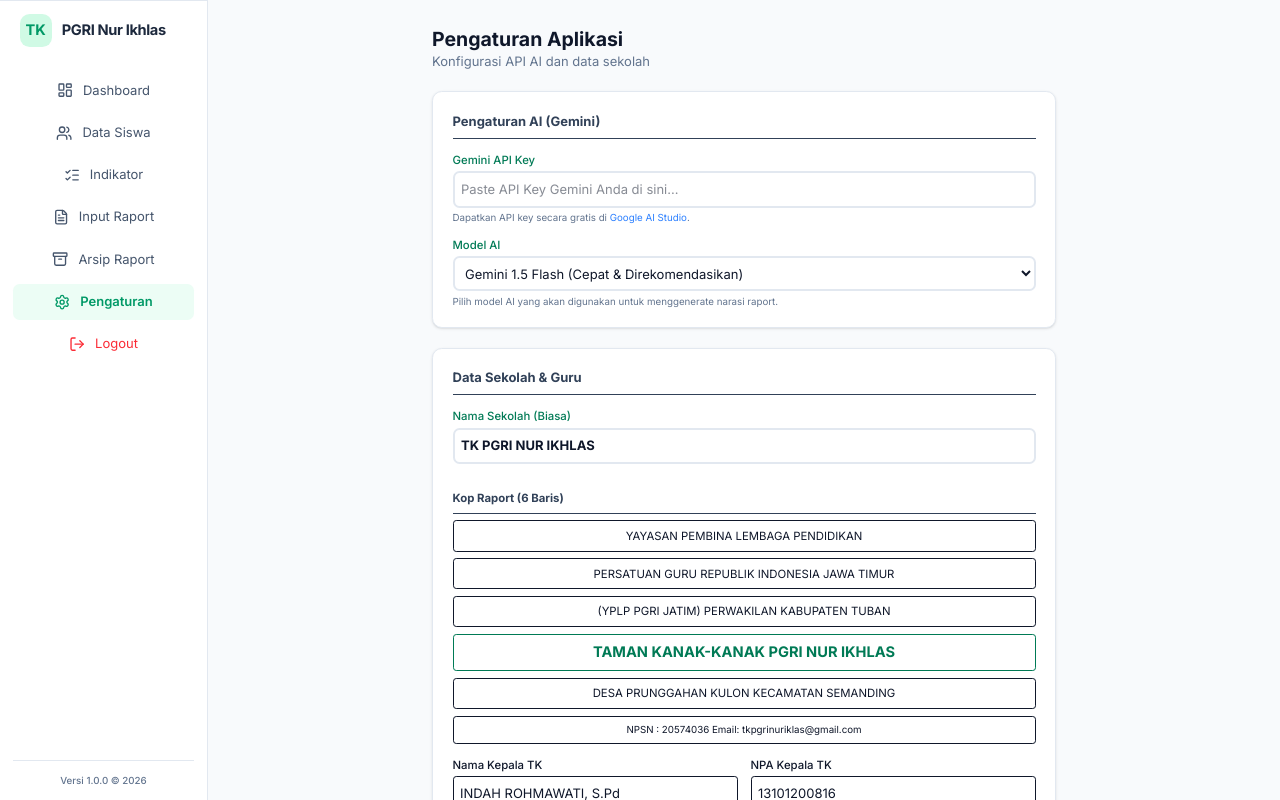
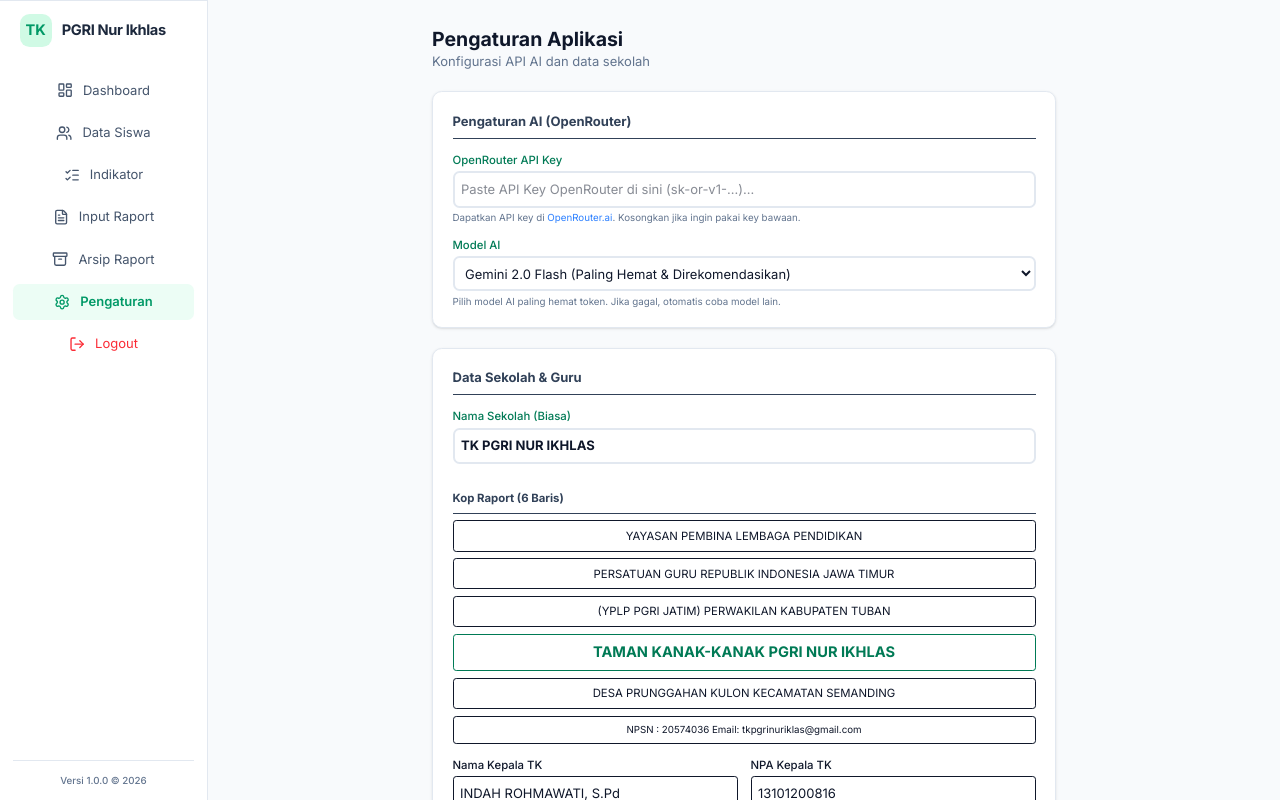
Before and after one commit to asrulefen/asrulefen, a Next.js app: page /pengaturan in a window 1280 px wide. Built offline with nearby package versions, Linux system fonts and the light colour scheme; no server answers; the database is empty.

Commit message:
feat: migrasi AI ke OpenRouter hemat token + foto kegiatan reusable

```diff
--- /dev/null
+++ b/migrate_foto.mjs
@@ -0,0 +1,25 @@
+import { createClient } from "@libsql/client";
+
+const db = createClient({
+  url: process.env.TURSO_DATABASE_URL || "file:raport.db",
+  authToken: process.env.TURSO_AUTH_TOKEN,
+});
+
+async function migrate() {
+  console.log("Membuat tabel foto_kegiatan...");
+
+  await db.executeMultiple(`
+    CREATE TABLE IF NOT EXISTS foto_kegiatan (
+      id INTEGER PRIMARY KEY AUTOINCREMENT,
+      kategori TEXT NOT NULL,
+      semester TEXT DEFAULT '1',
+      foto_base64 TEXT NOT NULL,
+      user_id TEXT DEFAULT '1',
+      created_at DATETIME DEFAULT CURRENT_TIMESTAMP
+    );
+  `);
+
+  console.log("✅ Tabel foto_kegiatan berhasil dibuat!");
+}
+
+migrate().catch(console.error);
--- /dev/null
+++ b/src/app/api/foto-kegiatan/route.ts
@@ -0,0 +1,99 @@
+import { NextResponse } from 'next/server';
+import db from '@/lib/db';
+import { getServerSession } from "next-auth/next";
+import { authOptions } from "@/app/api/auth/[...nextauth]/route";
+
+export async function GET(req: Request) {
+  try {
+    const session = await getServerSession(authOptions);
+    if (!session?.user?.email) return NextResponse.json({ error: 'Unauthorized' }, { status: 401 });
+
+    const userRes = await db.execute({ sql: 'SELECT id FROM users WHERE email = ?', args: [session.user.email] });
+    if (userRes.rows.length === 0) return NextResponse.json({ error: 'Unauthorized' }, { status: 401 });
+    const userId = userRes.rows[0].id;
+
+    const { searchParams } = new URL(req.url);
+    const kategori = searchParams.get('kategori');
+    const semester = searchParams.get('semester') || '1';
+
+    if (kategori) {
+      const data = await db.execute({
+        sql: 'SELECT id, kategori, semester, foto_base64 FROM foto_kegiatan WHERE kategori = ? AND semester = ? AND user_id = ? ORDER BY created_at ASC',
+        args: [kategori, semester, userId.toString()]
+      });
+      return NextResponse.json(data.rows);
+    } else {
+      // Return all photos grouped by category for current semester
+      const data = await db.execute({
+        sql: 'SELECT id, kategori, semester, foto_base64 FROM foto_kegiatan WHERE semester = ? AND user_id = ? ORDER BY kategori ASC, created_at ASC',
+        args: [semester, userId.toString()]
+      });
+      return NextResponse.json(data.rows);
+    }
+  } catch (error: any) {
+    console.error("Foto kegiatan GET error:", error);
+    return NextResponse.json({ error: error.message || 'Failed to fetch foto' }, { status: 500 });
+  }
+}
+
+export async function POST(req: Request) {
+  try {
+    const session = await getServerSession(authOptions);
+    if (!session?.user?.email) return NextResponse.json({ error: 'Unauthorized' }, { status: 401 });
+
+    const userRes = await db.execute({ sql: 'SELECT id FROM users WHERE email = ?', args: [session.user.email] });
+    if (userRes.rows.length === 0) return NextResponse.json({ error: 'Unauthorized' }, { status: 401 });
+    const userId = userRes.rows[0].id;
+
+    const { kategori, semester, fotos } = await req.json();
+
+    if (!kategori || !fotos || !Array.isArray(fotos)) {
+      return NextResponse.json({ error: 'kategori dan fotos (array) wajib diisi' }, { status: 400 });
+    }
+
+    const insertedIds: number[] = [];
+
+    for (const foto_base64 of fotos) {
+      const result = await db.execute({
+        sql: 'INSERT INTO foto_kegiatan (kategori, semester, foto_base64, user_id) VALUES (?, ?, ?, ?)',
+        args: [kategori, semester || '1', foto_base64, userId.toString()]
+      });
+      if (result.lastInsertRowid) {
+        insertedIds.push(Number(result.lastInsertRowid));
+      }
+    }
+
+    return NextResponse.json({ success: true, insertedIds });
+  } catch (error: any) {
+    console.error("Foto kegiatan POST error:", error);
+    return NextResponse.json({ error: error.message || 'Failed to save foto' }, { status: 500 });
+  }
+}
+
+export async function DELETE(req: Request) {
+  try {
+    const session = await getServerSession(authOptions);
+    if (!session?.user?.email) return NextResponse.json({ error: 'Unauthorized' }, { status: 401 });
+
+    const userRes = await db.execute({ sql: 'SELECT id FROM users WHERE email = ?', args: [session.user.email] });
+    if (userRes.rows.length === 0) return NextResponse.json({ error: 'Unauthorized' }, { status: 401 });
+    const userId = userRes.rows[0].id;
+
+    const { searchParams } = new URL(req.url);
+    const id = searchParams.get('id');
+
+    if (!id) {
+      return NextResponse.json({ error: 'ID foto wajib diisi' }, { status: 400 });
+    }
+
+    await db.execute({
+      sql: 'DELETE FROM foto_kegiatan WHERE id = ? AND user_id = ?',
+      args: [id, userId.toString()]
+    });
+
+    return NextResponse.json({ success: true });
+  } catch (error: any) {
+    console.error("Foto kegiatan DELETE error:", error);
+    return NextResponse.json({ error: error.message || 'Failed to delete foto' }, { status: 500 });
+  }
+}
--- a/src/app/pengaturan/page.tsx
+++ b/src/app/pengaturan/page.tsx
@@ -4,7 +4,8 @@ import { Save, KeyRound, FileUp, FileDown, UploadCloud } from "lucide-react";
 
 export default function PengaturanPage() {
   const [settings, setSettings] = useState({
-    gemini_api_key: "",
+    openrouter_api_key: "",
+    ai_model: "google/gemini-2.0-flash-001",
     nama_sekolah: "TK PGRI NUR IKHLAS",
     kop_1: "YAYASAN PEMBINA LEMBAGA PENDIDIKAN",
     kop_2: "PERSATUAN GURU REPUBLIK INDONESIA JAWA TIMUR",
@@ -26,7 +27,6 @@ export default function PengaturanPage() {
     kec_lembaga: "SEMANDING",
     kab_lembaga: "TUBAN",
     prov_lembaga: "JAWA TIMUR",
-    gemini_model: "gemini-1.5-flash"
   });
 
   const [isLoading, setIsLoading] = useState(false);
@@ -105,35 +105,35 @@ export default function PengaturanPage() {
 
 
         <div className="bg-white p-6 rounded-xl shadow-sm border border-slate-200 space-y-4">
-          <h2 className="font-bold border-b pb-2 text-slate-700">Pengaturan AI (Gemini)</h2>
+          <h2 className="font-bold border-b pb-2 text-slate-700">Pengaturan AI (OpenRouter)</h2>
 
           <div className="grid grid-cols-1 md:grid-cols-2 gap-4">
             <div className="md:col-span-2">
-              <label className="block text-sm font-medium mb-1 text-emerald-700">Gemini API Key</label>
+              <label className="block text-sm font-medium mb-1 text-emerald-700">OpenRouter API Key</label>
               <input
                 type="text"
                 className="w-full p-2 border-2 border-slate-200 rounded-lg"
-                value={settings.gemini_api_key || ""}
-                onChange={e => setSettings({...settings, gemini_api_key: e.target.value})}
-                placeholder="Paste API Key Gemini Anda di sini..."
+                value={settings.openrouter_api_key || ""}
+                onChange={e => setSettings({...settings, openrouter_api_key: e.target.value})}
+                placeholder="Paste API Key OpenRouter di sini (sk-or-v1-...)..."
               />
               <p className="text-xs text-slate-500 mt-1">
-                Dapatkan API key secara gratis di <a href="https://aistudio.google.com/app/apikey" target="_blank" rel="noopener noreferrer" className="text-blue-500 hover:underline">Google AI Studio</a>.
+                Dapatkan API key di <a href="https://openrouter.ai/keys" target="_blank" rel="noopener noreferrer" className="text-blue-500 hover:underline">OpenRouter.ai</a>. Kosongkan jika ingin pakai key bawaan.
               </p>
             </div>
             <div className="md:col-span-2">
               <label className="block text-sm font-medium mb-1 text-emerald-700">Model AI</label>
               <select
                 className="w-full p-2 border-2 border-slate-200 rounded-lg"
-                value={settings.gemini_model || "gemini-1.5-flash"}
-                onChange={e => setSettings({...settings, gemini_model: e.target.value})}
+                value={settings.ai_model || "google/gemini-2.0-flash-001"}
+                onChange={e => setSettings({...settings, ai_model: e.target.value})}
               >
-                <option value="gemini-1.5-flash">Gemini 1.5 Flash (Cepat & Direkomendasikan)</option>
-                <option value="gemini-1.5-pro">Gemini 1.5 Pro (Lebih Pintar)</option>
-                <option value="gemini-2.5-flash">Gemini 2.5 Flash</option>
-                <option value="gemini-3.5-flash">Gemini 3.5 Flash</option>
+                <option value="google/gemini-2.0-flash-001">Gemini 2.0 Flash (Paling Hemat & Direkomendasikan)</option>
+                <option value="google/gemini-2.5-flash">Gemini 2.5 Flash (Lebih Pintar)</option>
+                <option value="meta-llama/llama-3.1-8b-instruct">Llama 3.1 8B (Gratis)</option>
+                <option value="mistralai/mistral-7b-instruct">Mistral 7B (Gratis)</option>
               </select>
-              <p className="text-xs text-slate-500 mt-1">Pilih model AI yang akan digunakan untuk menggenerate narasi raport.</p>
+              <p className="text-xs text-slate-500 mt-1">Pilih model AI paling hemat token. Jika gagal, otomatis coba model lain.</p>
             </div>
           </div>
         </div>
--- a/src/app/raport/page.tsx
+++ b/src/app/raport/page.tsx
@@ -31,6 +31,13 @@ export default function RaportPage() {
     literasi: [],
     projek: []
   });
+  // Track DB IDs per kategori untuk delete
+  const [fotoIds, setFotoIds] = useState<{ [key: string]: number[] }>({
+    agama: [],
+    jati_diri: [],
+    literasi: [],
+    projek: []
+  });
   const [activeCropCategory, setActiveCropCategory] = useState<string | null>(null);
 
   useEffect(() => {
@@ -50,6 +57,21 @@ export default function RaportPage() {
       if (Array.isArray(data)) setIndikatorList(data);
       else console.error("Error fetching indikator:", data);
     });
+    // Load foto tersimpan dari DB per semester
+    fetch(`/api/foto-kegiatan?semester=${semesterIndikator}`).then(r => r.json()).then(data => {
+      if (Array.isArray(data)) {
+        const grouped: { [key: string]: string[] } = { agama: [], jati_diri: [], literasi: [], projek: [] };
+        const groupedIds: { [key: string]: number[] } = { agama: [], jati_diri: [], literasi: [], projek: [] };
+        data.forEach((row: any) => {
+          if (grouped[row.kategori]) {
+            grouped[row.kategori].push(row.foto_base64);
+            groupedIds[row.kategori].push(row.id);
+          }
+        });
+        setFotos(grouped);
+        setFotoIds(groupedIds);
+      }
+    }).catch(e => console.error("Gagal load foto:", e));
   }, [semesterIndikator]);
 
 
@@ -163,6 +185,16 @@ export default function RaportPage() {
   };
 
   const removeFoto = (category: string, index: number) => {
+    // Hapus dari DB jika ada ID-nya
+    const dbId = fotoIds[category]?.[index];
+    if (dbId) {
+      fetch(`/api/foto-kegiatan?id=${dbId}`, { method: 'DELETE' }).catch(e => console.error('Gagal hapus foto dari DB:', e));
+      setFotoIds(prev => {
+        const newIds = [...prev[category]];
+        newIds.splice(index, 1);
+        return { ...prev, [category]: newIds };
+      });
+    }
     setFotos(prev => {
       const newArr = [...prev[category]];
       newArr.splice(index, 1);
@@ -400,18 +432,34 @@ export default function RaportPage() {
 
       {activeCropCategory && (
         <ImageCropper
-          onCropComplete={(result) => {
+          onCropComplete={async (result) => {
             if (result) {
+              const newPhotos = Array.isArray(result) ? result : [result];
+              const cat = activeCropCategory;
+
+              // Simpan ke state
               setFotos(prev => {
-                const newArr = [...prev[activeCropCategory]];
-                if (Array.isArray(result)) {
-                  newArr.push(...result);
-                } else {
-                  newArr.push(result);
+                const newArr = [...prev[cat], ...newPhotos].slice(0, 9);
+                return { ...prev, [cat]: newArr };
+              });
+
+              // Simpan ke DB agar bisa dipakai untuk semua anak
+              try {
+                const res = await fetch('/api/foto-kegiatan', {
+                  method: 'POST',
+                  headers: { 'Content-Type': 'application/json' },
+                  body: JSON.stringify({ kategori: cat, semester: semesterIndikator, fotos: newPhotos })
+                });
+                const data = await res.json();
+                if (data.insertedIds) {
+                  setFotoIds(prev => ({
+                    ...prev,
+                    [cat]: [...prev[cat], ...data.insertedIds]
+                  }));
                 }
-                // Batasi maksimal 9 foto
-                return { ...prev, [activeCropCategory]: newArr.slice(0, 9) };
-              });
+              } catch (e) {
+                console.error('Gagal simpan foto ke DB:', e);
+              }
             }
             setActiveCropCategory(null);
           }}
--- a/src/lib/gemini.ts
+++ b/src/lib/gemini.ts
@@ -1,30 +1,35 @@
-import { GoogleGenerativeAI } from "@google/generative-ai";
 import db from "./db";
+
+const OPENROUTER_API_URL = "https://openrouter.ai/api/v1/chat/completions";
+const DEFAULT_API_KEY = process.env.OPENROUTER_API_KEY || "";
+const MODELS_TO_TRY = [
+  "google/gemini-2.0-flash-001",
+  "google/gemini-2.5-flash",
+  "meta-llama/llama-3.1-8b-instruct",
+  "mistralai/mistral-7b-instruct",
+];
 
 export async function generateNarasi(kategori: string, namaSiswa: string, indikatorData: {deskripsi: string, nilai: string}[]) {
   try {
-    let apiKey = process.env.GEMINI_API_KEY || "";
-    let modelName = "gemini-1.5-flash"; // default fallback
+    let apiKey = DEFAULT_API_KEY;
+    let primaryModel = MODELS_TO_TRY[0];
 
     try {
-      const data = await db.execute("SELECT key, value FROM pengaturan WHERE key IN ('gemini_api_key', 'gemini_model')");
+      const data = await db.execute("SELECT key, value FROM pengaturan WHERE key IN ('openrouter_api_key', 'ai_model')");
       const settings = data.rows.reduce((acc: any, curr: any) => {
         acc[curr.key] = curr.value;
         return acc;
       }, {});
 
-      if (settings.gemini_api_key && settings.gemini_api_key.trim() !== "") {
-        apiKey = settings.gemini_api_key;
+      if (settings.openrouter_api_key && settings.openrouter_api_key.trim() !== "") {
+        apiKey = settings.openrouter_api_key;
       }
-      if (settings.gemini_model && settings.gemini_model.trim() !== "") {
-        modelName = settings.gemini_model;
+      if (settings.ai_model && settings.ai_model.trim() !== "") {
+        primaryModel = settings.ai_model;
       }
     } catch (dbError) {
       console.error("Gagal mengambil pengaturan API dari database", dbError);
     }
-
-    const genAI = new GoogleGenerativeAI(apiKey);
-    const model = genAI.getGenerativeModel({ model: modelName });
 
     const indikatorText = indikatorData.map(i => `- ${i.deskripsi}: ${i.nilai}`).join("\n");
 
@@ -32,8 +37,9 @@ export async function generateNarasi(kategori: string, namaSiswa: string, indika
     const titleCaseName = namaSiswa.toLowerCase().split(' ').map(w => w.charAt(0).toUpperCase() + w.slice(1)).join(' ');
     const firstName = titleCaseName.split(' ')[0]; // Ambil kata pertama untuk panggilan
 
-    const prompt = `Anda adalah seorang guru TK yang sedang menulis paragraf naratif untuk buku raport (laporan perkembangan anak).
-Tuliskan 1 paragraf narasi untuk kategori: ${kategori}.
+    const systemPrompt = `Anda adalah seorang guru TK yang sedang menulis paragraf naratif untuk buku raport (laporan perkembangan anak).`;
+
+    const userPrompt = `Tuliskan 1 paragraf narasi untuk kategori: ${kategori}.
 Nama anak: ${titleCaseName}.
 
 Berikut adalah data indikator dan tingkat pencapaiannya:
@@ -55,11 +61,52 @@ Instruksi gaya penulisan:
 
 Tuliskan narasinya saja tanpa tambahan salam atau penutup.`;
 
-    const result = await model.generateContent(prompt);
-    const response = await result.response;
-    return response.text();
+    // Build model list with primary model first
+    const modelsToTry = [primaryModel, ...MODELS_TO_TRY.filter(m => m !== primaryModel)];
+
+    let lastError: any = null;
+
+    for (const modelName of modelsToTry) {
+      try {
+        const response = await fetch(OPENROUTER_API_URL, {
+          method: "POST",
+          headers: {
+            "Content-Type": "application/json",
+            "Authorization": `Bearer ${apiKey}`,
+          },
+          body: JSON.stringify({
+            model: modelName,
+            messages: [
+              { role: "system", content: systemPrompt },
+              { role: "user", content: userPrompt },
+            ],
+            temperature: 0.4,
+            max_tokens: 2048,
+          }),
+        });
+
+        if (!response.ok) {
+          const errorText = await response.text();
+          throw new Error(`HTTP ${response.status}: ${errorText}`);
+        }
+
+        const data = await response.json();
+
+        if (data.choices && data.choices[0] && data.choices[0].message) {
+          console.log(`[AI] Berhasil generate narasi dengan model: ${modelName}`);
+          return data.choices[0].message.content;
+        } else {
+          throw new Error("Format balasan OpenRouter tidak sesuai");
+        }
+      } catch (modelError: any) {
+        console.warn(`[AI] Model ${modelName} gagal:`, modelError.message);
+        lastError = modelError;
+      }
+    }
+
+    throw new Error(lastError?.message || "Semua model AI gagal dicoba.");
   } catch (error: any) {
-    console.error("Gemini API Error:", error);
+    console.error("OpenRouter API Error:", error);
     throw new Error(error.message || "Gagal menghasilkan narasi dari AI.");
   }
 }
```
